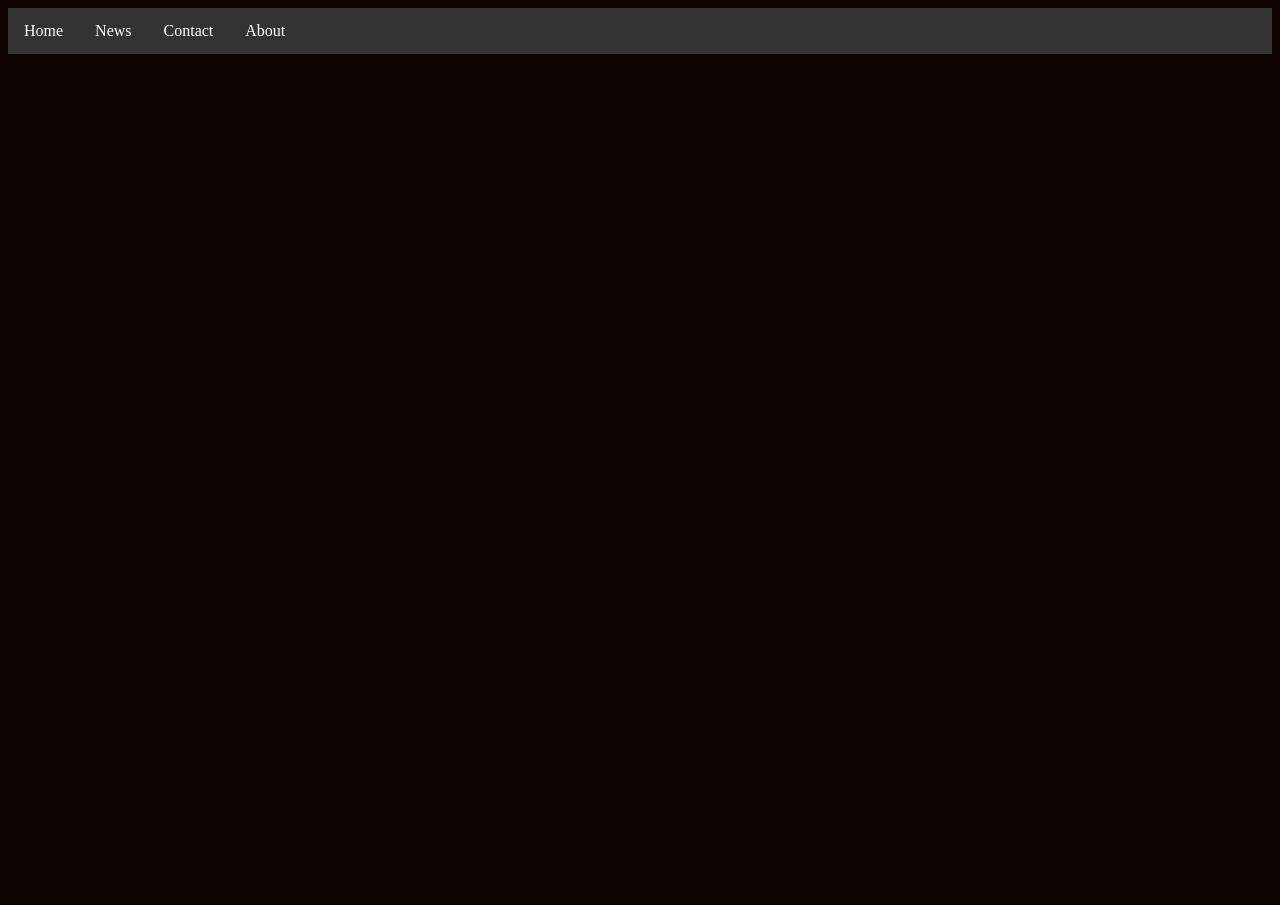
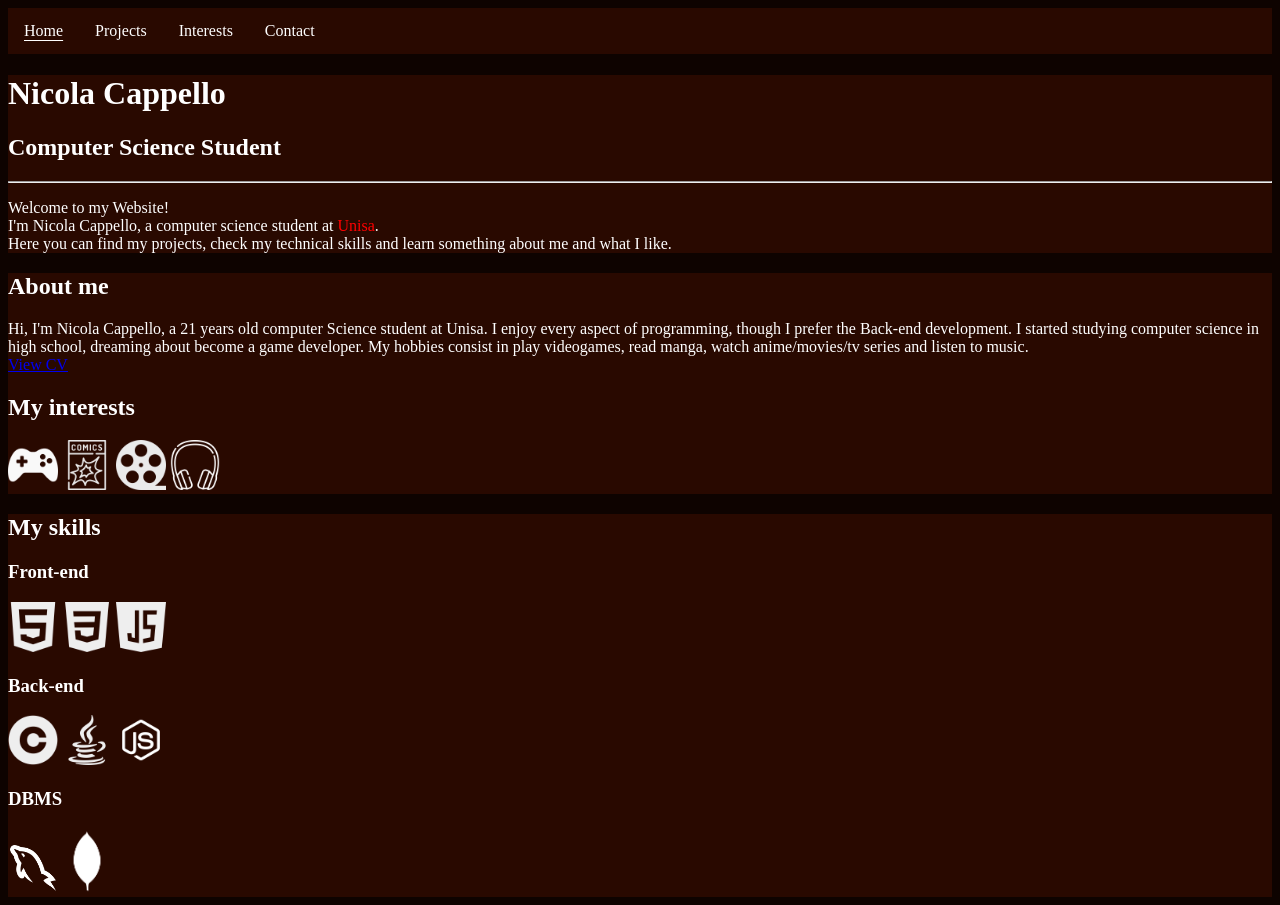
Before and after one commit to CappelloNicola/CappelloNicola.github.io, a plain HTML site: page index.html in a window 1280 px wide. Before the commit the page ends 800 px from the top, so only its background shows below. Drawn offline with Linux system fonts and the light colour scheme.

Commit message:
index updated

```diff
--- a/index.html
+++ b/index.html
@@ -1,14 +1,80 @@
 <!DOCTYPE html>
 <html>
 <head>
+    <meta name="viewport" content="width=device-width, initial-scale=1">
     <link rel="stylesheet" href="./styles/styles.css">
+    <script src="./scripts/dropdown.js"></script>
 </head>
 <body>
-<ul id="navbar">
-    <li><a href="default.asp">Home</a></li>
-    <li><a href="news.asp">News</a></li>
-    <li><a href="contact.asp">Contact</a></li>
-    <li><a href="about.asp">About</a></li>
-</ul>
+
+<!--- <a href="https://www.flaticon.com/free-icons/comic" title="comic icons">Comic icons created by Freepik - Flaticon</a>
+--->
+
+<div id="navbar">
+    <a class="selected" href="default.asp">Home</a>
+    <a class="notSelected" href="news.asp">Projects</a>
+    <!-- Dropdown -->
+    <div class="dropdown">
+        <button class="notSelected dropbtn" onclick="showMenu()">
+            Interests <i class="fa fa-caret-down"></i>
+        </button>
+
+        <div class="dropdown-content" id="myDropdown">
+            <a href="#">Music</a>
+            <a href="#">Videogames</a>
+            <a href="#">Movies</a>
+            <a href="#">Manga</a>
+        </div>
+    </div>
+    <a class ="notSelected" href="contact.asp">Contact</a>
+</div>
+
+<div id="intro">
+    <h1>Nicola Cappello</h1>
+    <h2>Computer Science Student</h2>
+    <hr>
+    <p>
+        Welcome to my Website! <br>
+        I'm Nicola Cappello, a computer science student at <span class="keyword">Unisa</span>. <br>
+        Here you can find my projects, check my technical skills and learn something about me and what I like.
+    </p>
+</div>
+
+<div id="aboutMe">
+    <h2>About me</h2>
+
+    <div id="myDescription">
+        Hi, I'm Nicola Cappello, a 21 years old computer Science student at Unisa. I enjoy every aspect of programming,
+        though I prefer the Back-end development. I started studying computer science in high school, dreaming about become
+        a game developer. My hobbies consist in play videogames, read manga, watch anime/movies/tv series and listen to music.
+    </div>
+    <a href="./files/Curriculum.pdf" target="_blank">View CV</a>
+
+    <div id="myPhotoContainer">
+       <!--- <img id="myPhoto" src="./files/MyPhoto.png"> --->
+    </div>
+
+    <h2>My interests</h2>
+    <a href=""><img class="icon" src="./icons/videogames.png"></a>
+    <a href=""><img class="icon" src="./icons/comic.png"></a>
+    <a href=""><img class="icon" src="./icons/film.png"></a>
+    <a href=""><img class="icon" src="./icons/headphones.png"></a>
+</div>
+
+<div id="mySkills">
+    <h2>My skills</h2>
+    <h3>Front-end</h3>
+    <img class="icon" src="./icons/html.png">
+    <img class="icon" src="./icons/css-3.png">
+    <img class="icon" src="./icons/java-script.png">
+    <h3>Back-end</h3>
+    <img class="icon" src="./icons/c.png">
+    <img class="icon" src="./icons/java.png">
+    <img class="icon" src="./icons/node-js.png">
+    <h3>DBMS</h3>
+    <img class="icon" src="./icons/mysql-logo.png">
+    <img class="icon" src="./icons/mongo.png">
+</div>
+
 </body>
 </html>
--- /dev/null
+++ b/scripts/dropdown.js
@@ -0,0 +1,15 @@
+/* When the user clicks on the button,
+toggle between hiding and showing the dropdown content */
+function showMenu() {
+  document.getElementById("myDropdown").classList.toggle("show");
+}
+
+// Close the dropdown if the user clicks outside of it
+window.onclick = function(e) {
+  if (!e.target.matches('.dropbtn')) {
+  var myDropdown = document.getElementById("myDropdown");
+    if (myDropdown.classList.contains('show')) {
+      myDropdown.classList.remove('show');
+    }
+  }
+}
--- a/styles/styles.css
+++ b/styles/styles.css
@@ -1,28 +1,109 @@
 body{
     background-color: #0E0300;
+    color: white;
 }
 
-/*Navbar style*/
-#navbar{
-    list-style-type: none;
-    margin: 0;
-    padding: 0;
-    overflow: hidden;
-    background-color: #333;
+.keyword{
+    color:red;
 }
 
-#navbar > li{
-    float: left;
+/*Navbar*/
+#navbar{
+    overflow: hidden;
+    background-color: #290900;
 }
 
-#navbar > li > a{
-    display: block;
+#navbar a{
     color: white;
+}
+
+#navbar > a {
+    float: left;
     text-align: center;
     padding: 14px 16px;
-    text-decoration: none;
+
 }
 
-#navbar > li > a:hover{
-    background-color: #111;
+.dropdown {
+    float: left;
+    overflow: hidden;
 }
+
+.dropdown > .dropbtn {
+    cursor: pointer;
+    font-size: 16px;
+    border: none;
+    outline: none;
+    color: white;
+    padding: 14px 16px;
+    background-color: inherit;
+    font-family: inherit;
+    margin: 0;
+}
+
+#navbar a:hover, .dropdown:hover .dropbtn, .dropbtn:focus {
+  background-color: #FF5C5C;
+}
+
+.dropdown-content {
+  display: none;
+  position: absolute;
+  background-color: #290900;
+  min-width: 160px;
+  box-shadow: 0px 8px 16px 0px rgba(0,0,0,0.2);
+  z-index: 1;
+}
+
+.dropdown-content > a {
+  float: none;
+  color: black;
+  padding: 12px 16px;
+  text-decoration: none;
+  display: block;
+  text-align: left;
+}
+
+.dropdown-content > a:hover {
+  background-color: #ddd;
+}
+
+.show {
+  display: block;
+}
+
+.notSelected{
+     text-decoration: none;
+}
+
+.selected{
+    text-underline-offset: 1mm;
+}
+
+/*Intro div*/
+#intro{
+    background-color: #290900
+}
+
+/*About me div*/
+#aboutMe{
+    background-color: #290900
+}
+
+#myPhotoContainer{
+    width: 50%;
+    text-align:center;
+}
+
+#myPhoto{
+    width: 50%;
+}
+
+.icon{
+    width: 50px;
+    height:auto;
+}
+
+/*My skills*/
+#mySkills{
+    background-color: #290900
+}
```
Also changed, not shown: icons/c.png (added), icons/comic.png (added), icons/css-3.png (added), icons/film.png (added), icons/headphones.png (added), icons/html.png (added), icons/java-script.png (added), icons/java.png (added), icons/mongo.png (added), icons/mysql-logo.png (added), icons/node-js.png (added), icons/videogames.png (added), 2 other files.
